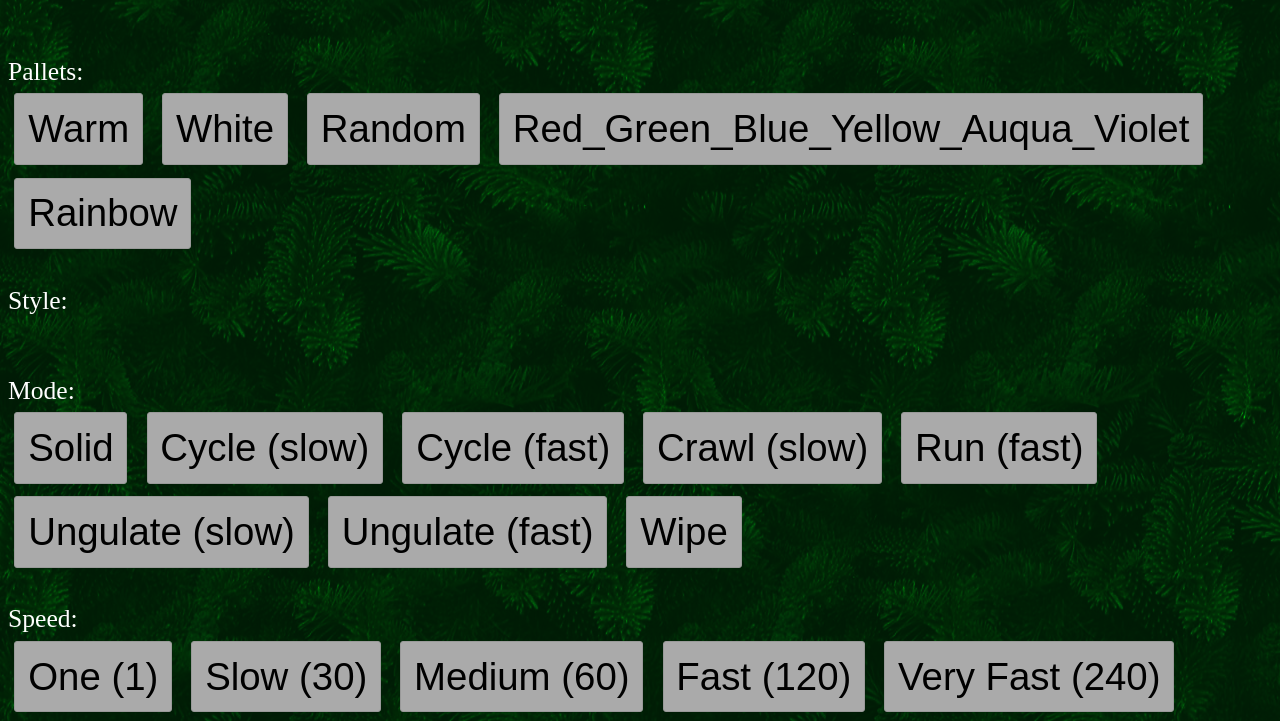
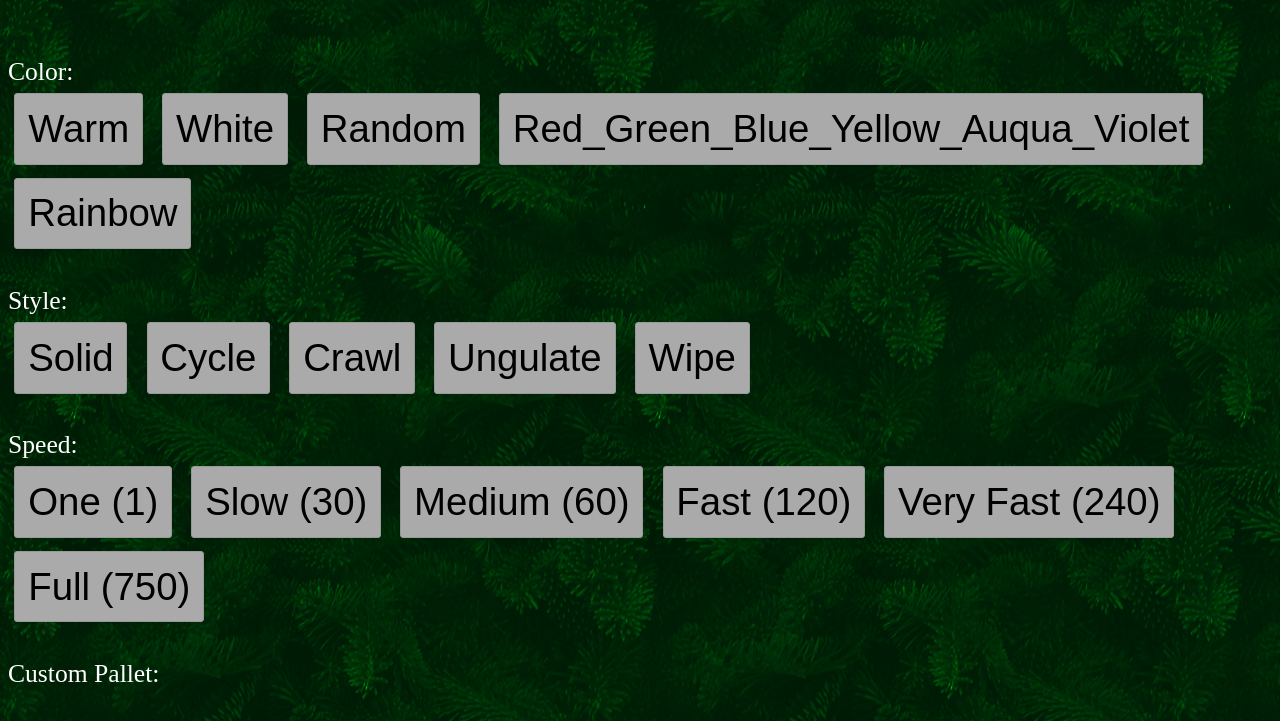
Before and after one commit to chilliwebs/pitree, a plain HTML site: page static/index.html in a window 1280 px wide. Shown: the part 67-788 px from the top of the page. Drawn offline with Linux system fonts and the light colour scheme; no server answers.

Commit message:
improvments

```diff
--- a/static/index.html
+++ b/static/index.html
@@ -185,7 +185,7 @@
     <h3>PiTree v<span id="ver">...</span> <img id="update" title="updates avalible" style="display: none;"
             src="update.png" /></h3>
     <br />
-    <div>Pallets:</div>
+    <div>Color:</div>
     <button id="mode0">Warm</button>
     <button id="mode1">White</button>
     <button id="mode2">Random</button>
@@ -193,16 +193,11 @@
     <button id="mode4">Rainbow</button>
     <br /><br />
     <div>Style:</div>
-    <br /><br />
-    <div>Mode:</div>
-    <button id="mode5">Solid</button>
-    <button id="mode6">Cycle (slow)</button>
-    <button id="mode7">Cycle (fast)</button>
-    <button id="mode8">Crawl (slow)</button>
-    <button id="mode9">Run (fast)</button>
-    <button id="mode10">Ungulate (slow)</button>
-    <button id="mode11">Ungulate (fast)</button>
-    <button id="mode12">Wipe</button>
+    <button id="mode10">Solid</button>
+    <button id="mode11">Cycle</button>
+    <button id="mode12">Crawl</button>
+    <button id="mode13">Ungulate</button>
+    <button id="mode14">Wipe</button>
     <br /><br />
     <div>Speed:</div>
     <button id="mode15">One (1)</button>
@@ -210,7 +205,7 @@
     <button id="mode17">Medium (60)</button>
     <button id="mode18">Fast (120)</button>
     <button id="mode19">Very Fast (240)</button>
-    <button id="mode20">FullSpeed (750)</button>
+    <button id="mode20">Full (750)</button>
     <!-- <button id="mode8">Wipe</button>
     <button id="mode6">Fanfare</button>
     <button id="mode9">Chase</button>
```
Also changed, not shown: 1 other file.
